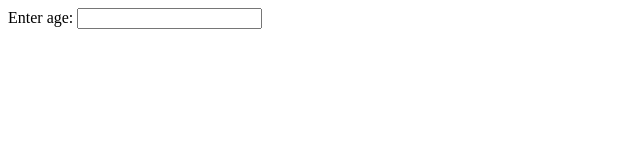
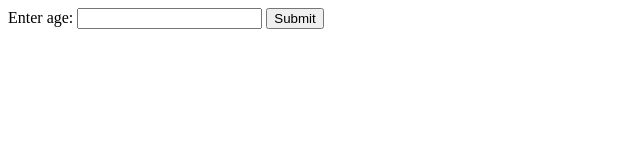
Before and after one commit to MANIZABAYO-Elie/check-age, a plain HTML site: page index.html in a window 1280 px wide. Shown: the whole page, without its empty margins (0-640 px from the left). Drawn offline with Linux system fonts and the light colour scheme.

Commit message:
file committed

```diff
--- a/index.html
+++ b/index.html
@@ -9,6 +9,7 @@
     <div>
         <label for="">Enter age:</label>
         <input type="text" id="myText">
+        <button type="submit" id="mySubmit">Submit</button>
     </div>
 
 </body>
```
